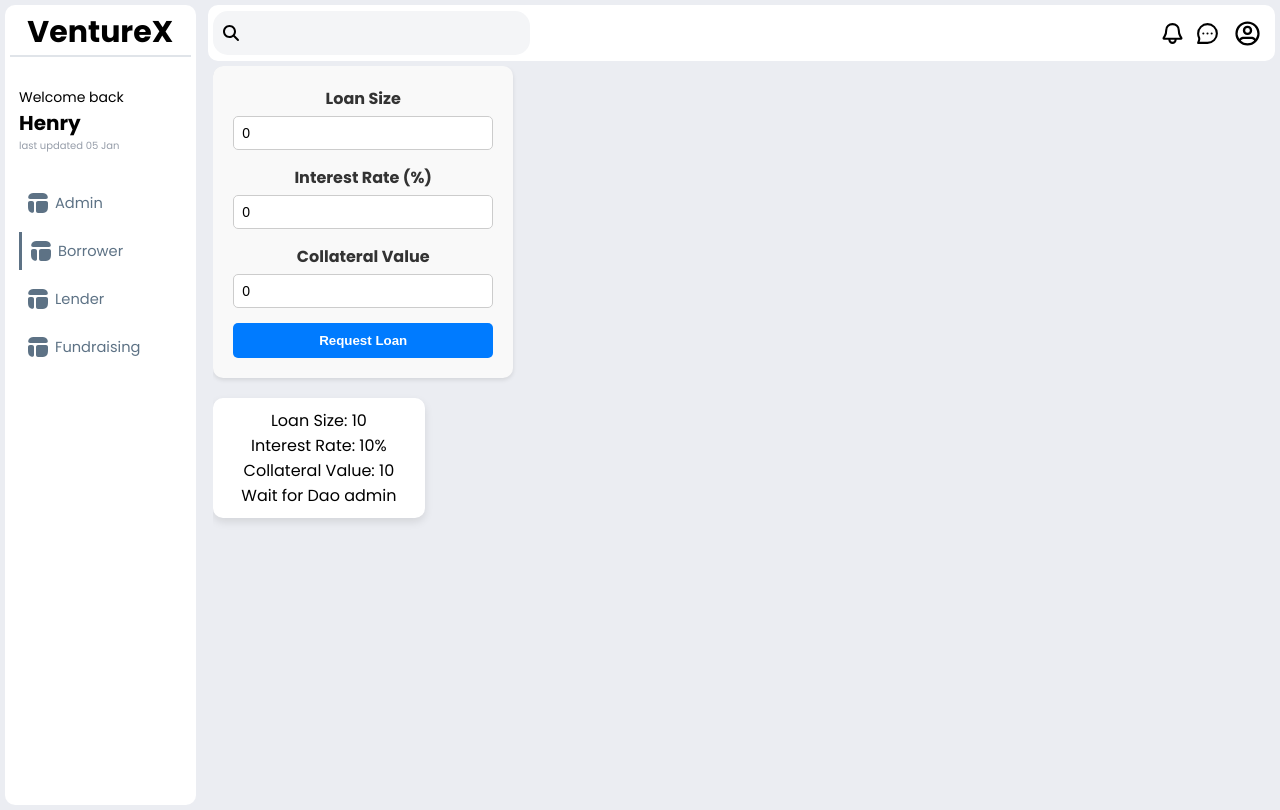
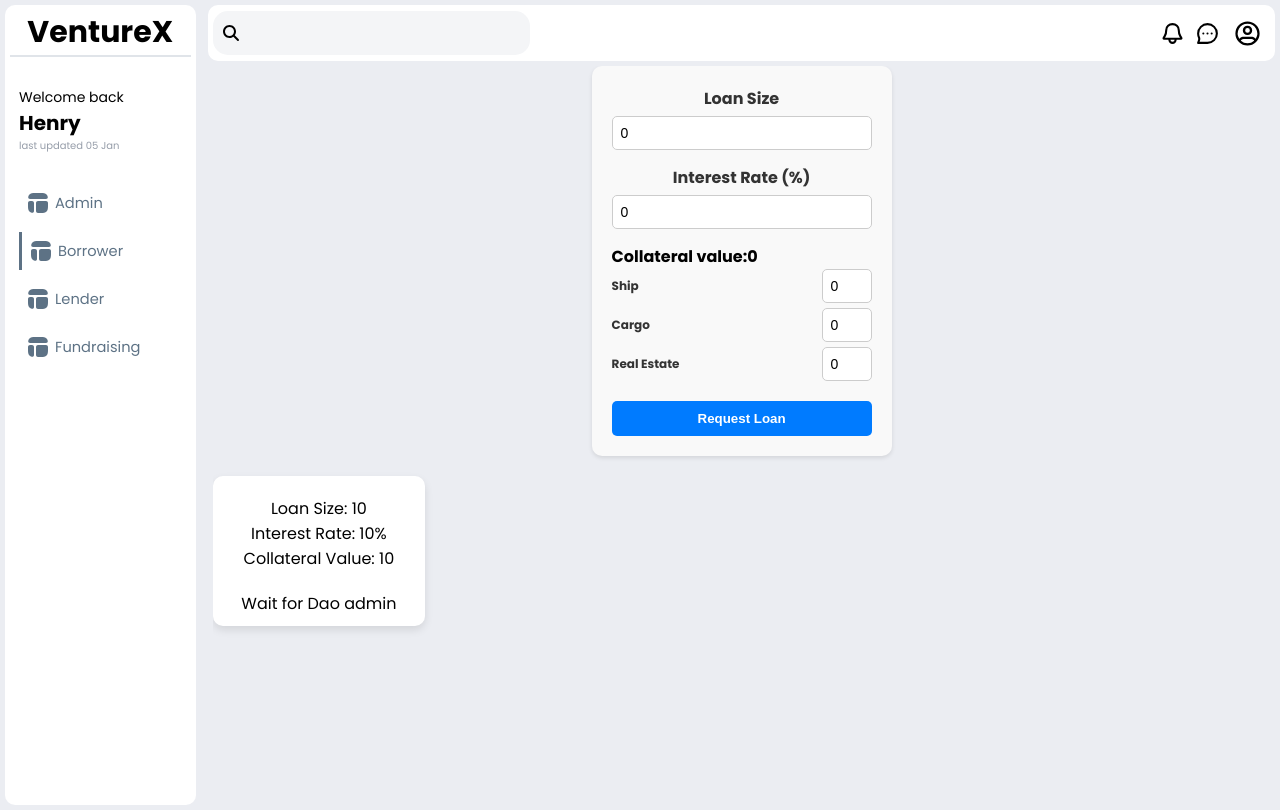
Before and after one commit to henryhoangduong/POC-VentureX, a React (Create React App) app: page /borrower in a window 1280 px wide. Built offline with nearby package versions, Linux system fonts and the light colour scheme.

Commit message:
add collateral type

```diff
--- /dev/null
+++ b/src/components/Loan/index.tsx
@@ -0,0 +1,30 @@
+import { FC } from 'react'
+import { styled } from 'styled-components'
+
+interface LoanProps {
+  loanSize: number
+  interestRate: number
+  collateralValue: number
+  id: string
+}
+
+export const Loan: FC<LoanProps> = ({
+  loanSize,
+  interestRate,
+  collateralValue,
+  id,
+}) => {
+  return (
+    <LoanItem key={id}>
+      <div>Loan Size: {loanSize}</div>
+      <div>Interest Rate: {interestRate}%</div>
+      <div>Collateral Value: {collateralValue}</div>
+    </LoanItem>
+  )
+}
+
+const LoanItem = styled.div`
+  margin-bottom: 10px;
+  padding: 10px;
+  border-radius: 5px;
+`
--- a/src/components/LoanRequest/index.tsx
+++ b/src/components/LoanRequest/index.tsx
@@ -1,5 +1,5 @@
 import { styled } from 'styled-components'
-import { FC, useState } from 'react'
+import { FC, useEffect, useState } from 'react'
 import { useDispatch } from 'react-redux'
 import { Loan, addLoan } from '../../redux/LoanReducer'
 import { v4 as uuidv4 } from 'uuid'
@@ -15,7 +15,14 @@ export const LoanRequest: FC = () => {
     isApproveAdmin: false,
     isApproveBorrower: false,
   }
+  const [ships, setShips] = useState<number>(0)
+  const [realEstate, setRealEstate] = useState<number>(0)
+  const [collateral, setCollateral] = useState<number>(0)
+  const [cargo, setCargo] = useState<number>(0)
 
+  useEffect(() => {
+    setCollateral(ships + realEstate + cargo)
+  }, [ships, cargo, realEstate])
   const [loan, setLoan] = useState<Loan>(initialLoanState)
   const dispatch = useDispatch()
 
@@ -36,10 +43,12 @@ export const LoanRequest: FC = () => {
             onChange={(e) => {
               setLoan((current) => ({
                 ...current,
-                [e.target.name]: parseFloat(e.target.value),
+                [e.target.name]: parseFloat(e.target.value)
+                  ? parseFloat(e.target.value)
+                  : 0,
               }))
             }}
-            type="number"
+            type="text"
             name="loanSize"
             value={loan.loanSize}
           />
@@ -50,27 +59,60 @@ export const LoanRequest: FC = () => {
             onChange={(e) => {
               setLoan((current) => ({
                 ...current,
-                [e.target.name]: parseFloat(e.target.value),
+                [e.target.name]: parseFloat(e.target.value)
+                  ? parseFloat(e.target.value)
+                  : 0,
               }))
             }}
-            type="number"
+            type="text"
             name="interestRate"
             value={loan.interestRate}
           />
         </div>
         <div className="form-group">
-          <label htmlFor="collateralValue">Collateral Value</label>
-          <input
-            onChange={(e) => {
-              setLoan((current) => ({
-                ...current,
-                [e.target.name]: parseFloat(e.target.value),
-              }))
-            }}
-            type="number"
-            name="collateralValue"
-            value={loan.collateralValue}
-          />
+          <div className="collateral">
+            <h4>Collateral value: </h4>
+            <span>{collateral}</span>
+          </div>
+          <div className="subform-group">
+            <label htmlFor="Ships">Ship</label>
+            <input
+              onChange={(e) => {
+                setShips(
+                  parseFloat(e.target.value) ? parseFloat(e.target.value) : 0,
+                )
+              }}
+              type="text"
+              value={ships ? ships : 0}
+              name="Ships"
+            />
+          </div>
+          <div className="subform-group">
+            <label htmlFor="Cargo">Cargo</label>
+            <input
+              onChange={(e) => {
+                setCargo(
+                  parseFloat(e.target.value) ? parseFloat(e.target.value) : 0,
+                )
+              }}
+              type="text"
+              value={cargo ? cargo : 0}
+              name="Cargo"
+            />
+          </div>
+          <div className="subform-group">
+            <label htmlFor="Real Estate">Real Estate</label>
+            <input
+              onChange={(e) => {
+                setRealEstate(
+                  parseFloat(e.target.value) ? parseFloat(e.target.value) : 0,
+                )
+              }}
+              type="text"
+              value={realEstate ? realEstate : 0}
+              name="Real Estate"
+            />
+          </div>
         </div>
         <button onClick={(e) => handleClick(e)}>Request Loan</button>
       </form>
@@ -84,6 +126,9 @@ const LoanWrapper = styled.div`
   border-radius: 10px;
   width: 300px;
   box-shadow: 0 2px 4px rgba(0, 0, 0, 0.1);
+  left: 50%;
+  position: relative;
+  transform: translateX(-50%);
 
   & form {
     display: flex;
@@ -123,4 +168,25 @@ const LoanWrapper = styled.div`
       background-color: #0056b3;
     }
   }
+  & .subform-group {
+    display: flex;
+    flex-direction: row;
+    align-items: center;
+    justify-content: space-between;
+    & label {
+      margin-right: 5px;
+      margin-bottom: 5px;
+      font-size: 12px;
+    }
+    & input {
+      margin-bottom: 5px;
+      width: 50px;
+    }
+  }
+  & .collateral {
+    display: flex;
+    flex-direction: row;
+    align-items: center;
+    font-weight: bold;
+  }
 `
--- a/src/pages/Admin/index.tsx
+++ b/src/pages/Admin/index.tsx
@@ -5,6 +5,7 @@ import { RootState } from '../../redux/store'
 import { styled } from 'styled-components'
 import { approveLoanAdmin } from '../../redux/LoanReducer'
 import { toast } from 'react-toastify'
+import { Loan } from '../../components/Loan'
 
 export const Admin: FC = () => {
   const notify = () => toast('Loan approved by admin')
@@ -19,9 +20,12 @@ export const Admin: FC = () => {
       {loanList.length > 0 ? (
         loanList.map((loan) => (
           <LoanItem key={loan.id}>
-            <div>Loan Size: {loan.loanSize}</div>
-            <div>Interest Rate: {loan.interestRate}%</div>
-            <div>Collateral Value: {loan.collateralValue}</div>
+            <Loan
+              id={loan.id}
+              loanSize={loan.loanSize}
+              collateralValue={loan.collateralValue}
+              interestRate={loan.interestRate}
+            />
             {loan.isApproveAdmin ? (
               <p>Approved</p>
             ) : (
--- a/src/pages/Borrower/index.tsx
+++ b/src/pages/Borrower/index.tsx
@@ -5,7 +5,7 @@ import { useDispatch, useSelector } from 'react-redux'
 import { RootState } from '../../redux/store'
 import { approveLoanBorrower } from '../../redux/LoanReducer'
 import { toast } from 'react-toastify'
-
+import { Loan } from '../../components/Loan'
 export const Borrower: FC = () => {
   const notify = () => toast('Loan approved by borrower and is in fundraising')
   const loanList = useSelector((state: RootState) => state.loan.loanLists)
@@ -21,9 +21,12 @@ export const Borrower: FC = () => {
         {loanList.length > 0 ? (
           loanList.map((loan) => (
             <LoanItem key={loan.id}>
-              <div>Loan Size: {loan.loanSize}</div>
-              <div>Interest Rate: {loan.interestRate}%</div>
-              <div>Collateral Value: {loan.collateralValue}</div>
+              <Loan
+                id={loan.id}
+                loanSize={loan.loanSize}
+                collateralValue={loan.collateralValue}
+                interestRate={loan.interestRate}
+              />
               {!loan.isApproveBorrower && loan.isApproveAdmin ? (
                 <button
                   onClick={() => {
--- a/src/pages/Fundraising/index.tsx
+++ b/src/pages/Fundraising/index.tsx
@@ -2,24 +2,24 @@ import { FC } from 'react'
 import { useSelector } from 'react-redux'
 import { RootState } from '../../redux/store'
 import { styled } from 'styled-components'
+import { Loan } from '../../components/Loan'
 
 export const Fundraising: FC = () => {
   const loanList = useSelector((state: RootState) => state.loan.loanLists)
-  console.log(loanList)
   return (
     <LoanListWrapper>
-      {loanList.length > 0 ? (
-        loanList.map((loan) =>
-          loan.isApproveAdmin && loan.isApproveBorrower ? (
-            <LoanItem key={loan.id}>
-              <div>Loan Size: {loan.loanSize}</div>
-              <div>Interest Rate: {loan.interestRate}%</div>
-              <div>Collateral Value: {loan.collateralValue}</div>
-            </LoanItem>
-          ) : null,
-        )
-      ) : (
-        <div>No loans available</div>
+      {loanList.map((loan) =>
+        loan.isApproveAdmin && loan.isApproveBorrower ? (
+          <LoanItem key={loan.id}>
+            <Loan
+              key={loan.id}
+              id={loan.id}
+              loanSize={loan.loanSize}
+              collateralValue={loan.collateralValue}
+              interestRate={loan.interestRate}
+            />
+          </LoanItem>
+        ) : null,
       )}
     </LoanListWrapper>
   )
```
Also changed, not shown: src/components/Pool/index.tsx (deleted, +0 -34 lines), .eslintrc.js.
